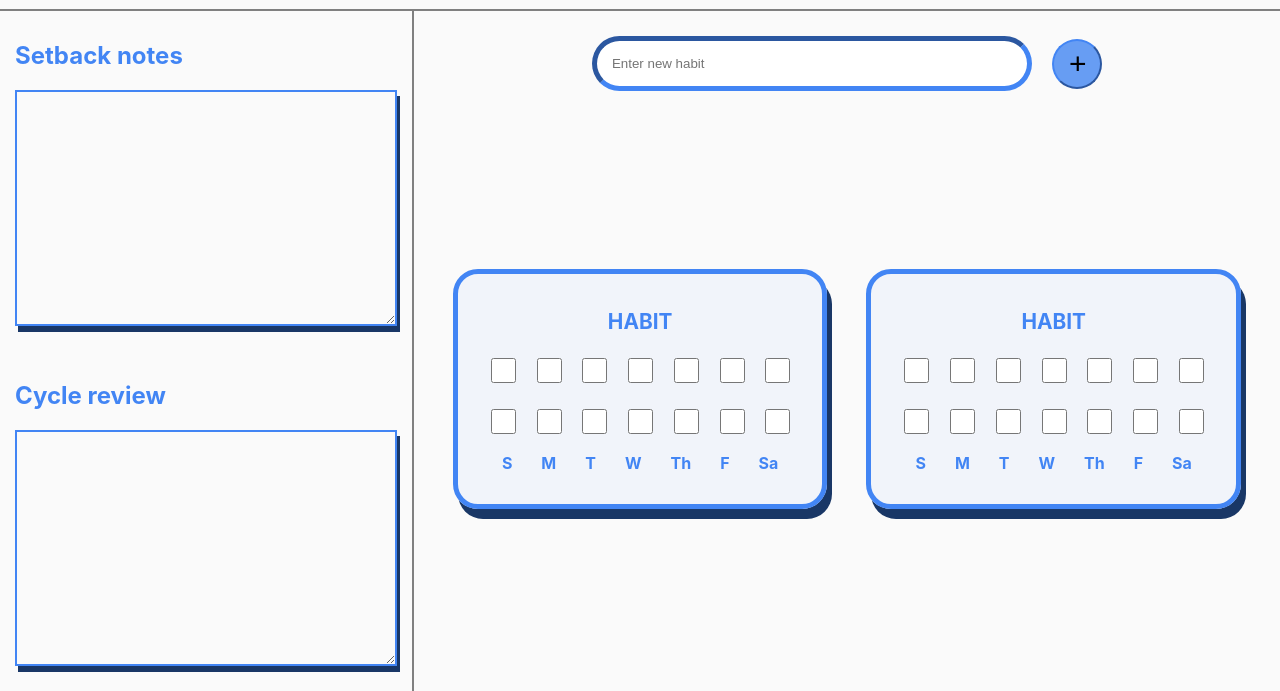
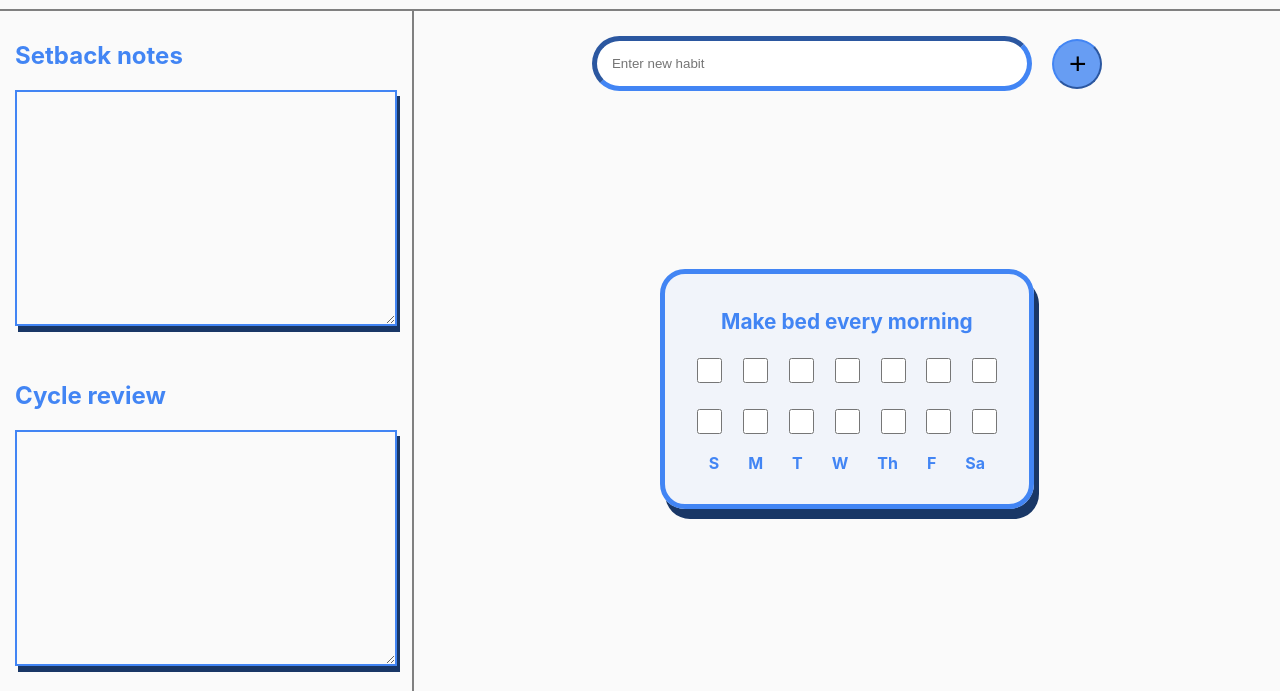
Before and after one commit to Aldo10012/Intensive_1.1, a plain HTML site: page index.html in a window 1280 px wide. Shown: the part 131-822 px from the top of the page. Drawn offline with Linux system fonts and the light colour scheme.

Commit message:
got habit name to work

```diff
--- a/index.html
+++ b/index.html
@@ -27,7 +27,7 @@
                 </div>
 
                 <div class='tracker' id='tracker'>
-                    <p>  HABIT </p>
+                    <p id='display-habit-name'>  Make bed every morning </p>
                     <div class='marker-row'>
                         <input type='checkbox'>
                         <input type='checkbox'>
@@ -52,37 +52,6 @@
                     </div>
                 </div>
 
-                <div class='tracker'>
-                    <p>HABIT</p>
-                    <div class='marker-row'>
-                        <input type='checkbox'>
-                        <input type='checkbox'>
-                        <input type='checkbox'>
-                        <input type='checkbox'>
-                        <input type='checkbox'>
-                        <input type='checkbox'>
-                        <input type='checkbox'>
-                    </div>
-                    <br>
-                    <div class='marker-row'>
-                        <input type='checkbox'>
-                        <input type='checkbox'>
-                        <input type='checkbox'>
-                        <input type='checkbox'>
-                        <input type='checkbox'>
-                        <input type='checkbox'>
-                        <input type='checkbox'>
-                    </div>
-                    <div class='marker-row'>
-                        <p>S</p>    <p>M</p>    <p>T</p>    <p>W</p>    <p>Th</p>   <p>F</p>    <p>Sa</p>
-                    </div>
-                </div>
-
-
-
-
-
-
             </content>
         </main>
 
--- a/script.js
+++ b/script.js
@@ -9,12 +9,22 @@ function createNewHabit() {
 
     // Creating empty component with same Html as tracker
     var emptyHabit = document.getElementById('tracker').innerHTML
+
     // Creating the Div
     var trackerDiv = document.createElement('div')
+
     // assigning trackerDiv class name "tracker" so that CSS can be properly implemented
     trackerDiv.className = "tracker";
+
     // asigning trackerDiv same HTML as emtpy div to properly display component
-    trackerDiv.innerHTML = emptyHabit
+    trackerDiv.innerHTML = emptyHabit;
+
+    // create variable equal to get_habit_name set from input
+    var displayHabitName = document.getElementById('display-habit-name')
+
+    // push get_habit_name into displayHabitName
+    displayHabitName.innerHTML = get_habit_name.value;
+
 
     // append component into content
     document.getElementById("content").appendChild(trackerDiv);
--- a/style.css
+++ b/style.css
@@ -71,7 +71,7 @@ textarea{
     min-height: 70%;
     background-color: rgba(0,0,0,0);
     font-size: 1.3em;
-    color: white;
+    color: gray;
     border: solid 2px #4285F4;
     box-shadow: 3px 6px #193766;
 
```
